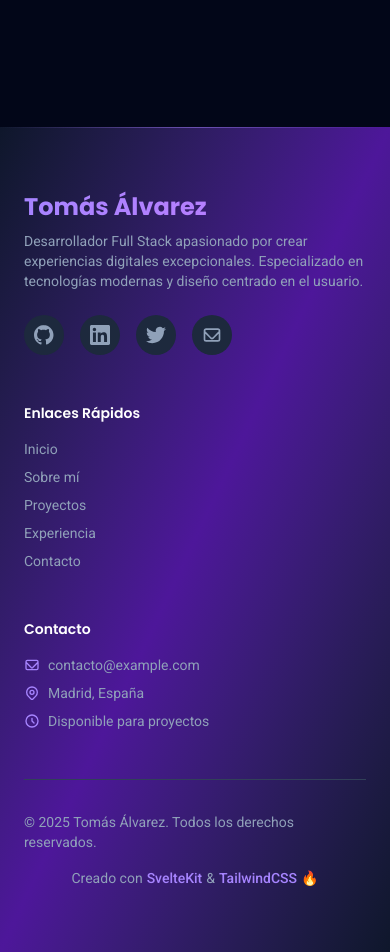
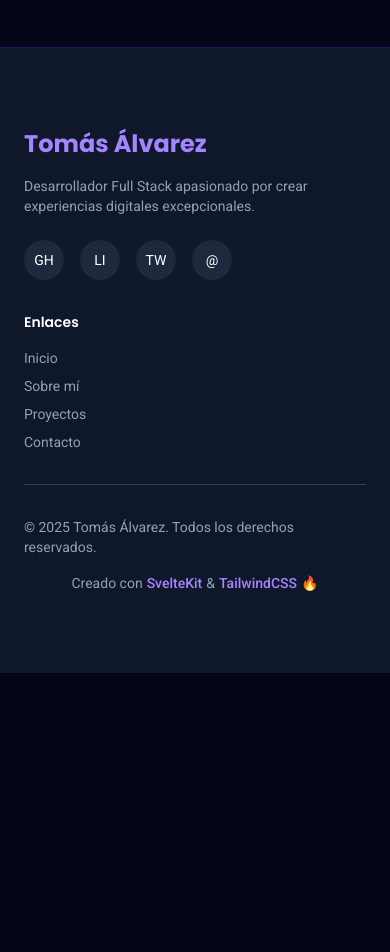
Before and after one commit to TomasAlvarez0/my-portfolio, a SvelteKit app: page / in a window 390 px wide. Shown: the part 3940-4892 px from the top of the page. After the commit the page ends 4613 px from the top, so only its background shows below. Built offline with nearby package versions, Linux system fonts and the light colour scheme.

Commit message:
fix: simplificar footer para resolver errores de build

```diff
--- a/src/components/Footer.svelte
+++ b/src/components/Footer.svelte
@@ -1,96 +1,54 @@
-<footer class="relative mt-20 bg-gradient-to-br from-slate-900 via-violet-900 to-slate-900">
-    <!-- Gradiente decorativo superior -->
-    <div class="absolute inset-x-0 top-0 h-px bg-gradient-to-r from-transparent via-violet-400/50 to-transparent"></div>
+<footer class="py-20 sm:py-32 border-t border-solid border-violet-950 bg-slate-900">
+    <div class="container mx-auto px-6">
+        <div class="grid grid-cols-1 md:grid-cols-3 gap-8">
 
-    <div class="container mx-auto px-6 py-16">
-        <div class="grid grid-cols-1 md:grid-cols-2 lg:grid-cols-4 gap-12">
-
-            <!-- Sección Principal -->
-            <div class="lg:col-span-2">
-                <div class="mb-6">
-                    <h3 class="text-2xl font-bold bg-gradient-to-r from-violet-400 to-purple-400 bg-clip-text text-transparent">
+            <!-- Información Principal -->
+            <div class="md:col-span-2">
+                <h3 class="text-2xl font-bold text-violet-400 mb-4">
                     Tomás Álvarez
                 </h3>
-                    <p class="text-slate-400 mt-2 max-w-md">
+                <p class="text-slate-400 mb-6 max-w-md">
                     Desarrollador Full Stack apasionado por crear experiencias digitales excepcionales.
-                        Especializado en tecnologías modernas y diseño centrado en el usuario.
                 </p>
-                </div>
 
                 <!-- Redes Sociales -->
                 <div class="flex space-x-4">
                     <a href="https://github.com" aria-label="GitHub" target="_blank" rel="noopener noreferrer"
-                       class="w-10 h-10 bg-slate-800 hover:bg-violet-600 rounded-full flex items-center justify-center transition-colors group">
-                        <svg class="w-5 h-5 text-slate-400 group-hover:text-white" fill="currentColor" viewBox="0 0 24 24">
-                            <path d="M12 0c-6.626 0-12 5.373-12 12 0 5.302 3.438 9.8 8.207 11.387.599.111.793-.261.793-.577v-2.234c-3.338.726-4.033-1.416-4.033-1.416-.546-1.387-1.333-1.756-1.333-1.756-1.089-.745.083-.729.083-.729 1.205.084 1.839 1.237 1.237 1.237 1.07 1.834 2.807 1.304 3.492.997.107-.775.418-1.305.762-1.604-2.665-.305-5.467-1.334-5.467-5.931 0-1.311.469-2.381 1.236-3.221-.124-.303-.535-1.524.117-3.176 0 0 1.008-.322 3.301 1.23.957-.266 1.983-.399 3.003-.404 1.02.005 2.047.138 3.006.404 2.291-1.552 3.297-1.23 3.297-1.23.653 1.653.242 2.874.118 3.176.77.84 1.235 1.911 1.235 3.221 0 4.609-2.807 5.624-5.479 5.921.43.372.823 1.102.823 2.222v3.293c0 .319.192.694.801.576 4.765-1.589 8.199-6.086 8.199-11.386 0-6.627-5.373-12-12-12z"/>
-                        </svg>
+                       class="w-10 h-10 bg-slate-800 hover:bg-violet-600 rounded-full flex items-center justify-center transition-colors">
+                        <span class="text-white text-sm">GH</span>
                     </a>
                     <a href="https://linkedin.com" aria-label="LinkedIn" target="_blank" rel="noopener noreferrer"
-                       class="w-10 h-10 bg-slate-800 hover:bg-violet-600 rounded-full flex items-center justify-center transition-colors group">
-                        <svg class="w-5 h-5 text-slate-400 group-hover:text-white" fill="currentColor" viewBox="0 0 24 24">
-                            <path d="M20.447 20.452h-3.554v-5.569c0-1.328-.027-3.037-1.852-3.037-1.853 0-2.136 1.445-2.136 2.939v5.667H9.351V9h3.414v1.561h.046c.477-.9 1.637-1.85 3.37-1.85 3.601 0 4.267 2.37 4.267 5.455v6.286zM5.337 7.433c-1.144 0-2.063-.926-2.063-2.065 0-1.138.92-2.063 2.063-2.063 1.14 0 2.064.925 2.064 2.063 0 1.139-.925 2.065-2.064 2.065zm1.782 13.019H3.555V9h3.564v11.452zM22.225 0H1.771C.792 0 0 .774 0 1.729v20.542C0 23.227.792 24 1.771 24h20.451C23.2 24 24 23.227 24 22.271V1.729C24 .774 23.2 0 22.222 0h.003z"/>
-                        </svg>
+                       class="w-10 h-10 bg-slate-800 hover:bg-violet-600 rounded-full flex items-center justify-center transition-colors">
+                        <span class="text-white text-sm">LI</span>
                     </a>
                     <a href="https://twitter.com" aria-label="Twitter" target="_blank" rel="noopener noreferrer"
-                       class="w-10 h-10 bg-slate-800 hover:bg-violet-600 rounded-full flex items-center justify-center transition-colors group">
-                        <svg class="w-5 h-5 text-slate-400 group-hover:text-white" fill="currentColor" viewBox="0 0 24 24">
-                            <path d="M23.953 4.57a10 10 0 01-2.825.775 4.958 4.958 0 002.163-2.723c-.951.555-2.005.959-3.127 1.184a4.92 4.92 0 00-8.384 4.482C7.69 8.095 4.067 6.13 1.64 3.162a4.822 4.822 0 00-.666 2.475c0 1.71.87 3.213 2.188 4.096a4.904 4.904 0 01-2.228-.616v.06a4.923 4.923 0 003.946 4.827 4.996 4.996 0 01-2.212.085 4.936 4.936 0 004.604 3.417 9.867 9.867 0 01-6.102 2.105c-.39 0-.779-.023-1.17-.067a13.995 13.995 0 007.557 2.209c9.053 0 13.998-7.496 13.998-13.985 0-.21 0-.42-.015-.63A9.935 9.935 0 0024 4.59z"/>
-                        </svg>
+                       class="w-10 h-10 bg-slate-800 hover:bg-violet-600 rounded-full flex items-center justify-center transition-colors">
+                        <span class="text-white text-sm">TW</span>
                     </a>
-                    <a href="mailto:contacto@example.com" aria-label="Email" class="w-10 h-10 bg-slate-800 hover:bg-violet-600 rounded-full flex items-center justify-center transition-colors group">
-                        <svg class="w-5 h-5 text-slate-400 group-hover:text-white" fill="none" stroke="currentColor" viewBox="0 0 24 24">
-                            <path stroke-linecap="round" stroke-linejoin="round" stroke-width="2" d="M3 8l7.89 7.89a2 2 0 002.22 0L21 8M5 19h14a2 2 0 002-2V7a2 2 0 00-2-2H5a2 2 0 00-2 2v10a2 2 0 002 2z"/>
-                        </svg>
+                    <a href="mailto:contacto@example.com" aria-label="Email"
+                       class="w-10 h-10 bg-slate-800 hover:bg-violet-600 rounded-full flex items-center justify-center transition-colors">
+                        <span class="text-white text-sm">@</span>
                     </a>
                 </div>
             </div>
 
-            <!-- Enlaces Rápidos -->
+            <!-- Enlaces -->
             <div>
-                <h4 class="text-white font-semibold mb-4">Enlaces Rápidos</h4>
+                <h4 class="text-white font-semibold mb-4">Enlaces</h4>
                 <ul class="space-y-2">
                     <li><a href="#inicio" class="text-slate-400 hover:text-violet-400 transition-colors">Inicio</a></li>
                     <li><a href="#sobre-mi" class="text-slate-400 hover:text-violet-400 transition-colors">Sobre mí</a></li>
                     <li><a href="#proyectos" class="text-slate-400 hover:text-violet-400 transition-colors">Proyectos</a></li>
-                    <li><a href="#experiencia" class="text-slate-400 hover:text-violet-400 transition-colors">Experiencia</a></li>
                     <li><a href="#contacto" class="text-slate-400 hover:text-violet-400 transition-colors">Contacto</a></li>
-                </ul>
-            </div>
-
-            <!-- Contacto -->
-            <div>
-                <h4 class="text-white font-semibold mb-4">Contacto</h4>
-                <ul class="space-y-2 text-slate-400">
-                    <li class="flex items-center space-x-2">
-                        <svg class="w-4 h-4 text-violet-400" fill="none" stroke="currentColor" viewBox="0 0 24 24">
-                            <path stroke-linecap="round" stroke-linejoin="round" stroke-width="2" d="M3 8l7.89 7.89a2 2 0 002.22 0L21 8M5 19h14a2 2 0 002-2V7a2 2 0 00-2-2H5a2 2 0 00-2 2v10a2 2 0 002 2z"/>
-                        </svg>
-                        <span class="text-sm">contacto@example.com</span>
-                    </li>
-                    <li class="flex items-center space-x-2">
-                        <svg class="w-4 h-4 text-violet-400" fill="none" stroke="currentColor" viewBox="0 0 24 24">
-                            <path stroke-linecap="round" stroke-linejoin="round" stroke-width="2" d="M17.657 16.657L13.414 20.9a1.998 1.998 0 01-2.827 0l-4.244-4.243a8 8 0 1111.314 0z"/>
-                            <path stroke-linecap="round" stroke-linejoin="round" stroke-width="2" d="M15 11a3 3 0 11-6 0 3 3 0 016 0z"/>
-                        </svg>
-                        <span class="text-sm">Madrid, España</span>
-                    </li>
-                    <li class="flex items-center space-x-2">
-                        <svg class="w-4 h-4 text-violet-400" fill="none" stroke="currentColor" viewBox="0 0 24 24">
-                            <path stroke-linecap="round" stroke-linejoin="round" stroke-width="2" d="M12 8v4l3 3m6-3a9 9 0 11-18 0 9 9 0 0118 0z"/>
-                        </svg>
-                        <span class="text-sm">Disponible para proyectos</span>
-                    </li>
                 </ul>
             </div>
         </div>
 
-        <!-- Línea divisoria -->
-        <div class="border-t border-slate-700 mt-12 pt-8 flex flex-col md:flex-row justify-between items-center">
-            <div class="flex items-center space-x-4 mb-4 md:mb-0">
-                <p class="text-slate-400 text-sm">
+        <!-- Footer inferior -->
+        <div class="border-t border-slate-700 mt-8 pt-8 flex flex-col md:flex-row justify-between items-center">
+            <p class="text-slate-400 text-sm mb-4 md:mb-0">
                 © 2025 Tomás Álvarez. Todos los derechos reservados.
             </p>
-            </div>
             <div class="flex items-center space-x-1 text-slate-400 text-sm">
                 <span>Creado con</span>
                 <span class="text-violet-400 font-medium">SvelteKit</span>
```
Lines whose indentation alone changed are shown as unchanged.
